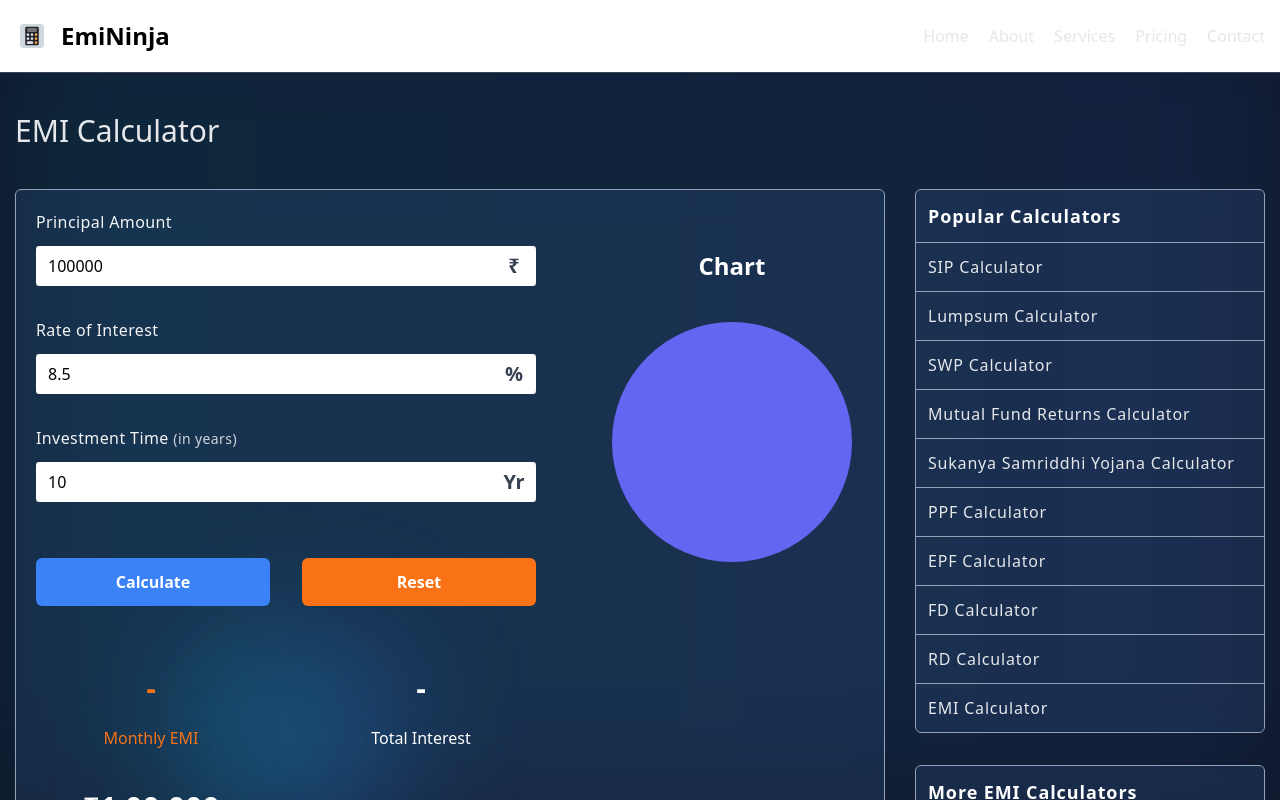
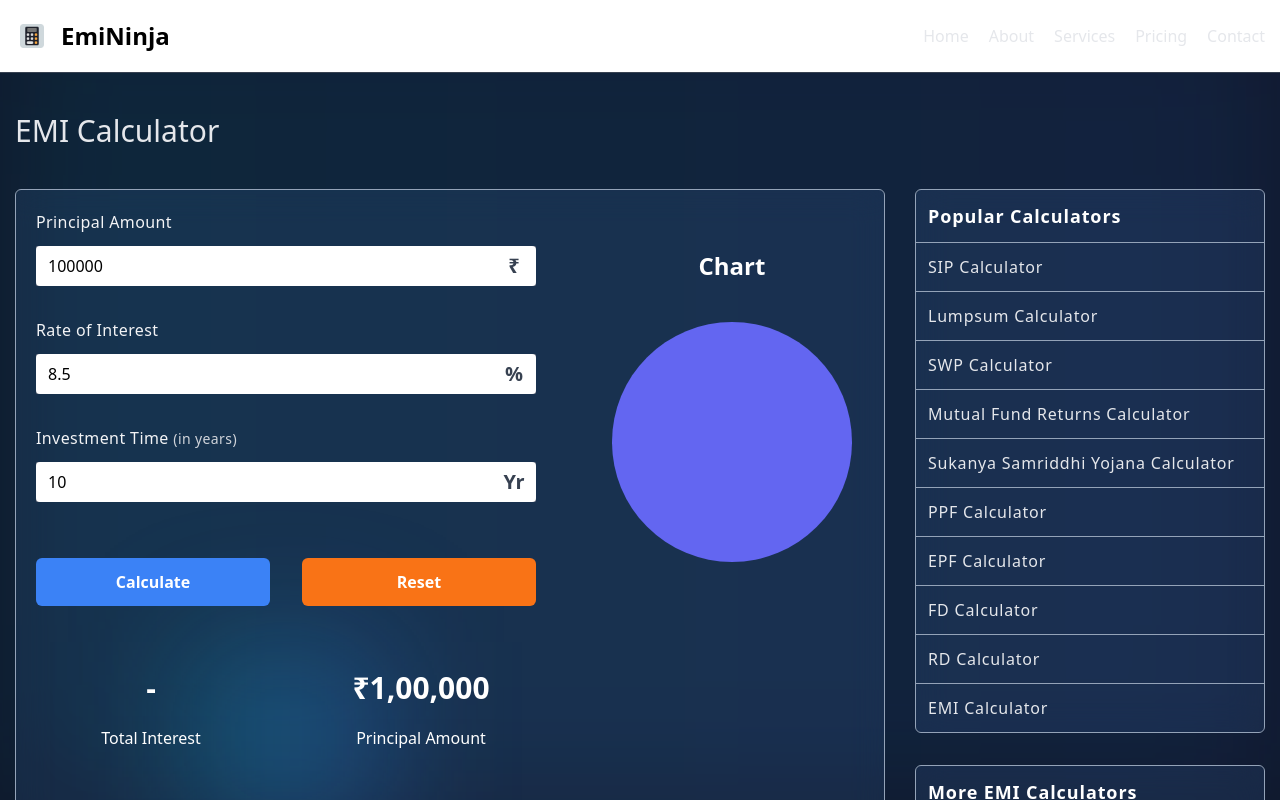
Before and after one commit to rVivekSingh/finance-calculator, a Next.js app: page /calculator in a window 1280 px wide. Shown: the top 800 px of the page. Built offline with nearby package versions, Linux system fonts and the light colour scheme.

Commit message:
updated the sip calc

```diff
--- a/src/component/Home/SipCalculator.tsx
+++ b/src/component/Home/SipCalculator.tsx
@@ -125,12 +125,6 @@ const SIPCalculator = () => {
                 <div className="w-48 h-48 bg-gradient-to-r from-cyan-500/30 to-blue-500/30 absolute top-1/2 left-1/2 -translate-x-1/2 -translate-y-1/2 blur-3xl -z-10 " />
 
                 <div className="grid grid-cols-2 gap-10 pt-10 lg:pt-16">
-                  <div className="text-center text-orange-500">
-                    <h1 className="text-xl md:text-2xl xl:text-3xl font-semibold mb-2 lg:mb-5">
-                      {emi ? "₹" + formatAmountWithCommas(emi) : "-"}
-                    </h1>
-                    <p className="font-medium max-sm:text-sm">Monthly EMI</p>
-                  </div>
                   <div className="text-center">
                     <h1 className="text-xl md:text-2xl xl:text-3xl font-semibold mb-2 lg:mb-5">
                       {totalInterest
```
